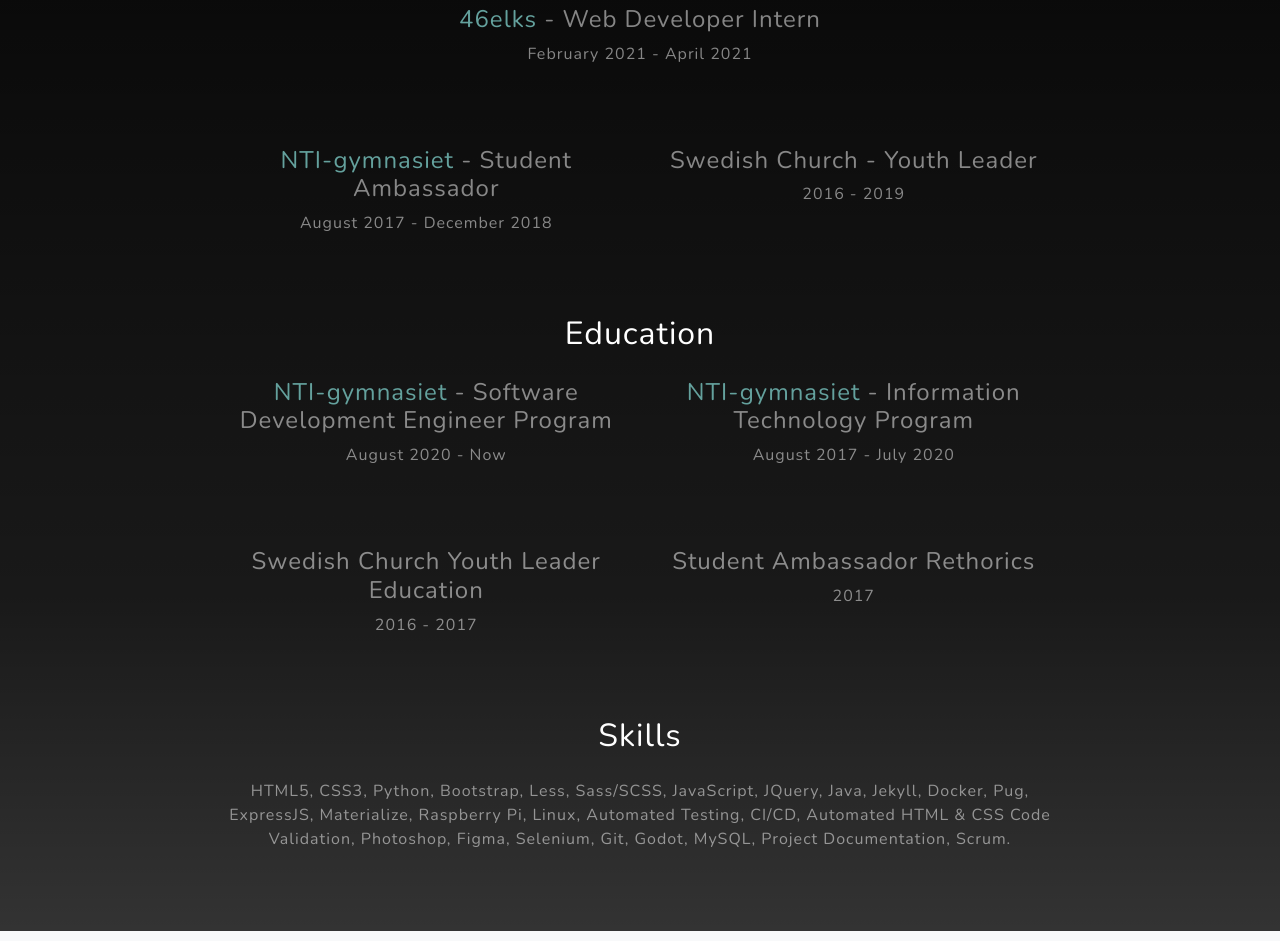
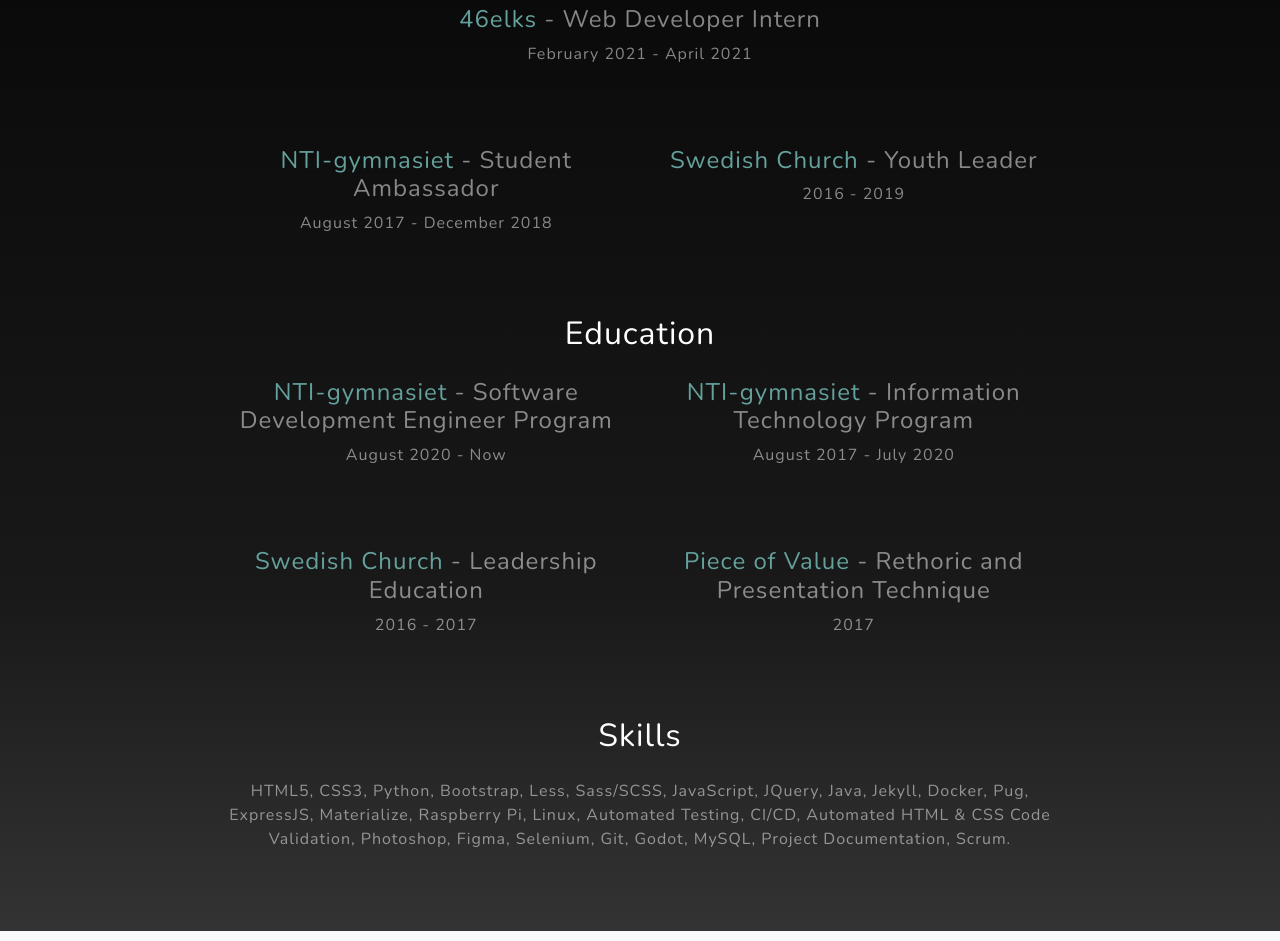
Before and after one commit to jkokocha/portfolio, a plain HTML site: page index.html in a window 1280 px wide. Shown: the part 1208-2149 px from the top of the page. Drawn offline with nearby package versions, Linux system fonts and the light colour scheme.

Commit message:
Deploying to gh-pages from @ Joakim2tusen/Portfolio@cc88efbc6309bcafbe37b7d270a02854f23946a1 🚀

```diff
--- a/index.html
+++ b/index.html
@@ -69,7 +69,10 @@
                                 <p class="text-white-50">August 2017 - December 2018</p>
                             </div>
                             <div class="col-lg-6">
-                                <h4 class="text-white-50 mb-2">Swedish Church - Youth Leader</h4>
+                                <h4 class="text-white-50 mb-2">
+                                    <a href="https://www.svenskakyrkan.se/" target="_blank">Swedish Church</a>
+                                    - Youth Leader
+                                </h4>
                                 <p class="text-white-50">2016 - 2019</p>
                             </div>
                         </div>
@@ -81,7 +84,10 @@
                                     - Software Development Engineer Program
                                 </h4>
                                 <p class="text-white-50">August 2020 - Now</p>
-                                <h4 class="text-white-50 mb-2">Swedish Church Youth Leader Education</h4>
+                                <h4 class="text-white-50 mb-2">
+                                    <a href="https://www.svenskakyrkan.se/" target="_blank">Swedish Church</a>
+                                    - Leadership Education
+                                </h4>
                                 <p class="text-white-50">2016 - 2017</p>
                             </div>
                             <div class="col-lg-6">
@@ -90,7 +96,10 @@
                                     - Information Technology Program
                                 </h4>
                                 <p class="text-white-50">August 2017 - July 2020</p>
-                                <h4 class="text-white-50 mb-2">Student Ambassador Rethorics</h4>
+                                <h4 class="text-white-50 mb-2">
+                                    <a href="https://www.pieceofvalue.se/" target="_blank">Piece of Value</a>
+                                    - Rethoric and Presentation Technique
+                                </h4>
                                 <p class="text-white-50">2017</p>
                             </div>
                         </div>
```
